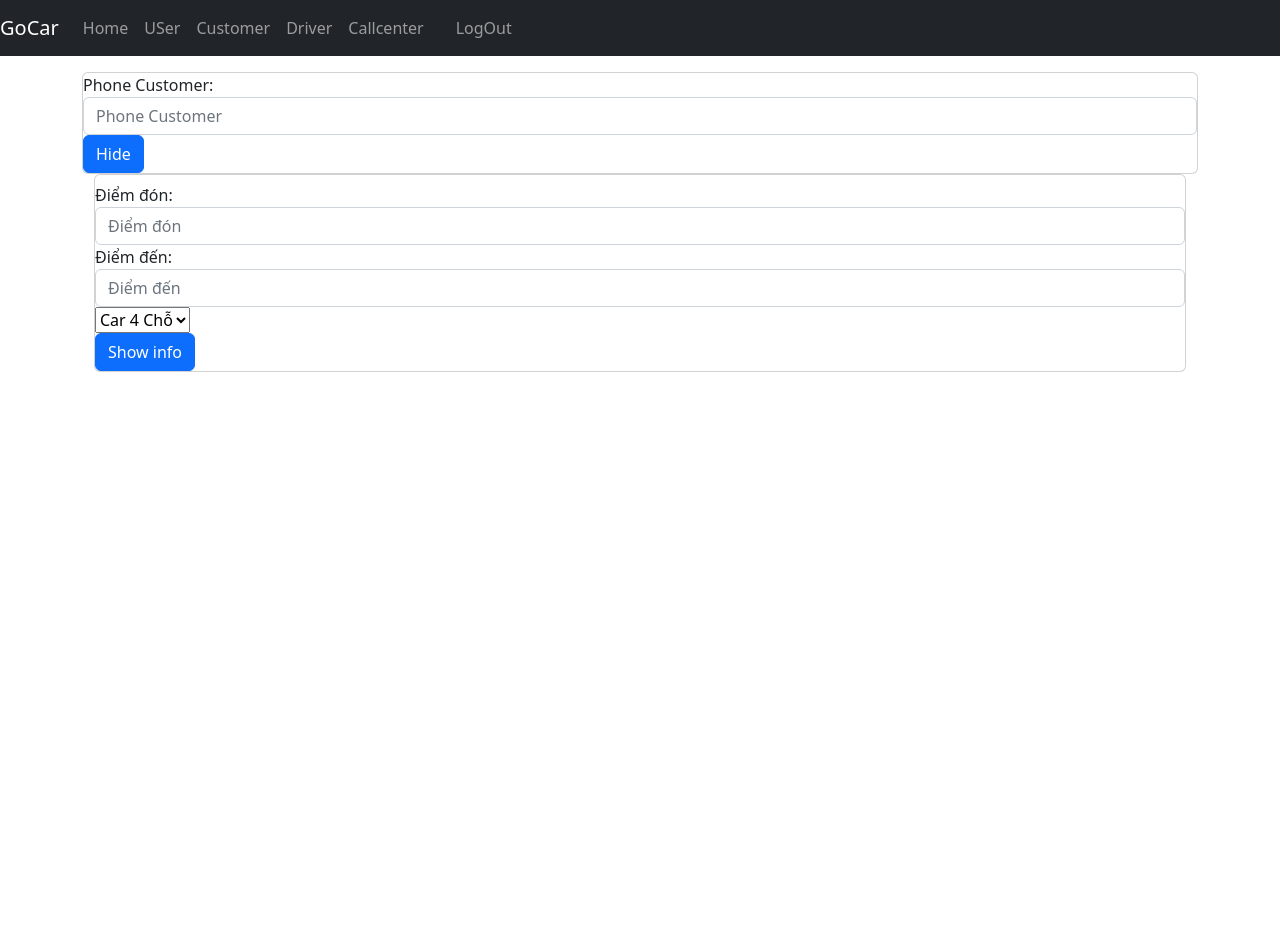
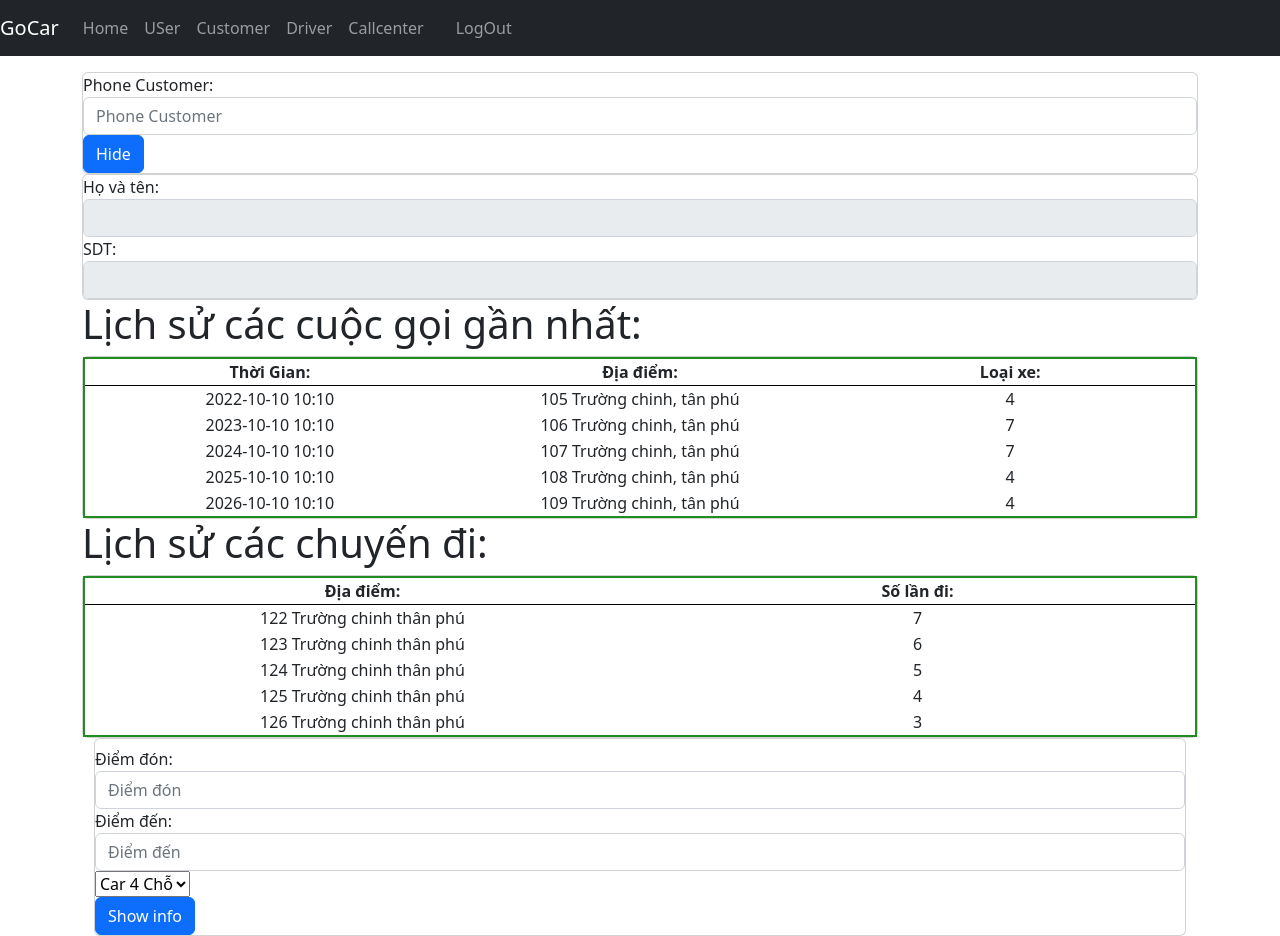
Before and after one commit to Haovvh/project-cdtkpmnc, a React (Create React App) app: page /callcenter in a window 1280 px wide. Before the commit the page ends 800 px from the top, so only its background shows below. Built offline with nearby package versions, Linux system fonts and the light colour scheme; no server answers.

Commit message:
Luu tam 2022-10-07

```diff
--- a/src/components/board-callcenter.component.js
+++ b/src/components/board-callcenter.component.js
@@ -1,5 +1,7 @@
 import React, { useState } from "react";
 import Customer from "./customer.component";
+import CustomerInfo from "./customer-info.component";
+
 
 export default function BoardCallcenter() {
   const [show, setShow] = useState(true)
@@ -22,6 +24,7 @@ export default function BoardCallcenter() {
           </div>
         </div>
       </div>
+      <CustomerInfo warn={show} />
       <Customer warn={show} />
     </React.Fragment>
 
--- a/src/components/board-customer.component.js
+++ b/src/components/board-customer.component.js
@@ -2,13 +2,24 @@ import React from "react";
 import Customer from "./customer.component";
 import { WEBSOCKET_SERVICE } from "../utils/publicKey";
 import { io } from "socket.io-client";
+import GongMap from "../Goong/GoongMap";
 
-const socket = io(WEBSOCKET_SERVICE);
+//const socket = io(WEBSOCKET_SERVICE);
 
 export default function BoardCustomer() {
   return (
     <React.Fragment>
-      <Customer warn={true} />
+      <h1>
+        Customer
+      </h1>
+      <div className="card card-container">
+        <div className=" col-md-12">
+          <Customer warn={true} />
+        </div>
+        <div className=" col-md-12 col-sm-4">
+          <GongMap />
+        </div>
+      </div>
     </React.Fragment>
   );
 }
--- a/src/components/board-driver.component.js
+++ b/src/components/board-driver.component.js
@@ -1,15 +1,24 @@
 import React, { useState } from "react";
 import GoongMap from "../Goong/GoongMap"
-
+import DriverAcceptCustomer from "./driver-accept-customer.component";
 
 export default function BoardDriver() {
+  const [isTrips, setIsTrips] = useState(true);
   const [isOnline, setIsOnline] = useState("Online")
+  const [customerInfo, setCustomerInfo] = useState({
+
+    name: "Trần Văn A",
+    sdt: "090123456789",
+    placeFrom: "181 Cao thắng Q.10",
+    placeTo: "285 Phạm văn chiêu gò vấp"
+  })
   const handleOnline = () => {
     if (isOnline === "Online") {
       setIsOnline("Offline");
     } else {
       setIsOnline("Online");
     }
+
 
   }
   return (
@@ -23,6 +32,9 @@ export default function BoardDriver() {
             handleOnline()
           }}>{(isOnline === "Online") ? 'Offline' : 'Online'}</button>
         </div>
+        <div>
+          <DriverAcceptCustomer info={customerInfo} isTrips={true} />
+        </div>
         <div >
           <GoongMap isOnline={isOnline} />
         </div>
--- /dev/null
+++ b/src/components/customer-info.component.js
@@ -0,0 +1,98 @@
+import React, { useState } from "react";
+import "../css/table.css"
+
+
+export default function CustomerInfo(props) {
+    const [callHistory, setCallHistory] = useState([
+        { time: "2022-10-10 10:10", place: "105 Trường chinh, tân phú", car: 4 },
+        { time: "2023-10-10 10:10", place: "106 Trường chinh, tân phú", car: 7 },
+        { time: "2024-10-10 10:10", place: "107 Trường chinh, tân phú", car: 7 },
+        { time: "2025-10-10 10:10", place: "108 Trường chinh, tân phú", car: 4 },
+        { time: "2026-10-10 10:10", place: "109 Trường chinh, tân phú", car: 4 },
+    ])
+    const [place, setPlace] = useState([
+        { place: "122 Trường chinh thân phú", count: 7 },
+        { place: "123 Trường chinh thân phú", count: 6 },
+        { place: "124 Trường chinh thân phú", count: 5 },
+        { place: "125 Trường chinh thân phú", count: 4 },
+        { place: "126 Trường chinh thân phú", count: 3 }
+    ])
+
+
+    ////{callHistory.map(() => { <CallHistory info={callHistory} /> })}
+    if (!props.warn) {
+        return null;
+    }
+    return (
+        <React.Fragment>
+            <div className="card card-container">
+                <div className="col-md-12">
+                    <div className="form-group">
+                        <label htmlFor="name">Họ và tên: </label>
+                        <input
+                            type="text"
+                            className="form-control"
+                            disabled
+                        />
+                    </div>
+                    <div className="form-group">
+                        <label htmlFor="phonecustomer">SDT: </label>
+                        <input
+                            type="phone"
+                            className="form-control"
+                            disabled
+                        />
+                    </div>
+                </div>
+            </div>
+            <div>
+                <h1>Lịch sử các cuộc gọi gần nhất:</h1>
+            </div>
+            <div className="card card-container totalTable">
+                <div className="col-md-12">
+                    <table>
+                        <tbody>
+                            <tr>
+                                <th>Thời Gian:</th>
+                                <th>Địa điểm:</th>
+                                <th>Loại xe:</th>
+                            </tr>
+                            {callHistory.map((val, key) => {
+                                return (
+                                    <tr key={key}>
+                                        <td className="col-3">{val.time}</td>
+                                        <td className="col-3">{val.place}</td>
+                                        <td className="col-3">{val.car}</td>
+                                    </tr>
+                                )
+                            })}
+                        </tbody>
+                    </table>
+                </div>
+            </div>
+            <div>
+                <h1>Lịch sử các chuyến đi:</h1>
+            </div>
+            <div className="card card-container totalTable">
+                <div className="col-md-12">
+                    <table>
+                        <tbody>
+                            <tr>
+                                <th>Địa điểm:</th>
+                                <th>Số lần đi:</th>
+                            </tr>
+                            {place.map((val, key) => {
+                                return (
+                                    <tr key={key}>
+                                        <td className="col-3">{val.place}</td>
+                                        <td className="col-3">{val.count}</td>
+                                    </tr>
+                                )
+                            })}
+                        </tbody>
+                    </table>
+                </div>
+            </div>
+        </React.Fragment>
+    );
+}
--- a/src/components/customer.component.js
+++ b/src/components/customer.component.js
@@ -15,6 +15,13 @@ const required = value => {
 
 export default function Customer(props) {
 
+    const [place, setPlace] = useState([
+        { place: "122 Trường chinh thân phú", count: 7 },
+        { place: "123 Trường chinh thân phú", count: 6 },
+        { place: "124 Trường chinh thân phú", count: 5 },
+        { place: "125 Trường chinh thân phú", count: 4 },
+        { place: "126 Trường chinh thân phú", count: 3 }
+    ])
     const [distance, setDistance] = useState("")
     const [duration, setDuration] = useState("")
     const [placeFrom, setPlaceFrom] = useState("");
@@ -28,7 +35,7 @@ export default function Customer(props) {
     }
     const handleOnClick = async () => {
         try {
-            if(placeFrom.trim() !== "" && placeTo.trim() !== "") {
+            if (placeFrom.trim() !== "" && placeTo.trim() !== "") {
                 const origins = await axios.get(`https://rsapi.goong.io/geocode?address=${placeFrom}&api_key=${API_KEY}`)
 
                 const jsonorigins = await origins.data.results[0].geometry.location.lat + ',' + origins.data.results[0].geometry.location.lng
@@ -70,6 +77,7 @@ export default function Customer(props) {
                     <div className="form-group">
                         <label htmlFor="username">Điểm đón:</label>
                         <input
+                            id="browsers" name="browser"
                             placeholder="Điểm đón"
                             type="text"
                             className="form-control"
@@ -77,6 +85,13 @@ export default function Customer(props) {
                             onChange={(event) => { handlePlaceFrom(event) }}
                             validations={[required]}
                         />
+                        <datalist id="browsers">
+                            <option value="123" />
+                            <option value="Firefox" />
+                            <option value="Chrome" />
+                            <option value="Opera" />
+                            <option value="Safari" />
+                        </datalist>
                     </div>
                     <div className="form-group">
                         <label htmlFor="username">Điểm đến:</label>
@@ -93,6 +108,7 @@ export default function Customer(props) {
                         <select id="cars" name="cars">
                             <option value="car4">Car 4 Chỗ</option>
                             <option value="car7">Car 7 Chỗ</option>
+                            <option value="car7">Bất kỳ</option>
                         </select>
                     </div>
                     <div className="form-group">
--- /dev/null
+++ b/src/components/driver-accept-customer.component.js
@@ -0,0 +1,60 @@
+import React, { useState } from "react";
+
+function DriverAcceptCustomer(props) {
+    const [theRideComplete, setTheRideComplete] = useState(true)
+
+    if (!theRideComplete) {
+        return null;
+    }
+    return (
+        <React.Fragment>
+            <div className="card card-container">
+                <div className=" col-md-12">
+                    <div className="form-group">
+                        <label htmlFor="username">Họ tên khách:</label>
+                        <input
+                            type="text"
+                            className="form-control"
+                            value={props.info.name}
+                            disabled
+                        />
+                    </div>
+                    <div className="form-group">
+                        <label htmlFor="username">SDT:</label>
+                        <input
+                            type="text"
+                            className="form-control"
+                            value={props.info.sdt}
+                            disabled
+                        />
+                    </div>
+                    <div className="form-group">
+                        <label htmlFor="username">Điểm đón:</label>
+                        <input
+                            type="text"
+                            className="form-control"
+                            value={props.info.placeFrom}
+                            disabled
+                        />
+                    </div>
+                    <div className="form-group">
+                        <label htmlFor="">Điểm đến:</label>
+                        <input
+                            placeholder="Điểm đến"
+                            type="text"
+                            className="form-control"
+                            value={props.info.placeTo}
+                            disabled
+                        />
+                    </div>
+                    <button className="btn btn-primary btn-block"
+                        onClick={() => { setTheRideComplete(!theRideComplete) }}>
+                        The Ride Complete
+                    </button>
+                </div>
+            </div>
+
+        </React.Fragment>
+    )
+}
+export default DriverAcceptCustomer;
--- /dev/null
+++ b/src/css/table.css
@@ -0,0 +1,19 @@
+.totalTable {
+    display: flex;
+    justify-content: center;
+    align-items: center;
+}
+
+table {
+    border: 2px solid forestgreen;
+    width: 100%;
+}
+
+th {
+    border-bottom: 1px solid black;
+    text-align: center;
+}
+
+td {
+    text-align: center;
+}
```
Also changed, not shown: src/components/user.component.js (deleted, +0 -43 lines), src/index.css (line endings or trailing spaces).
